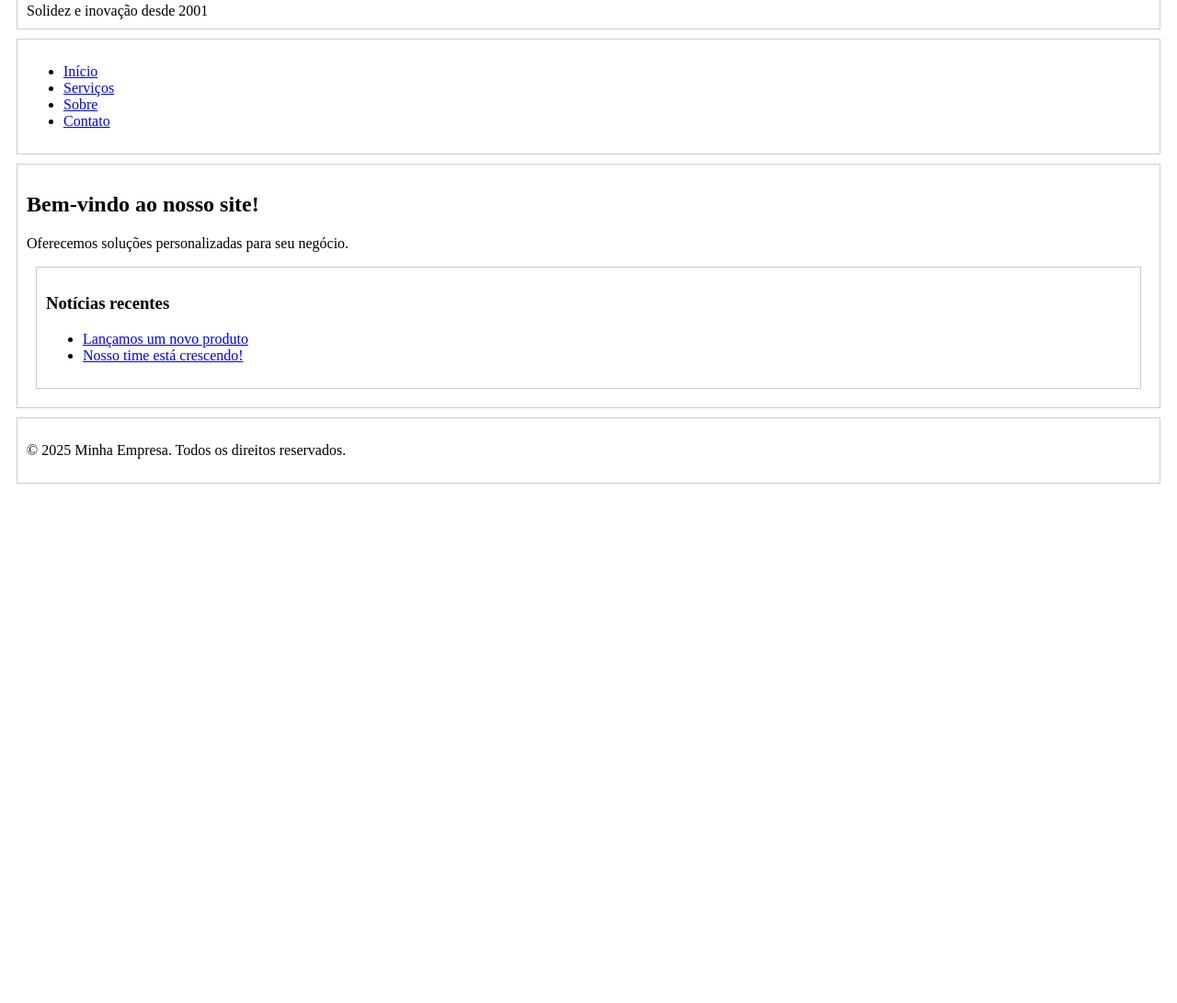
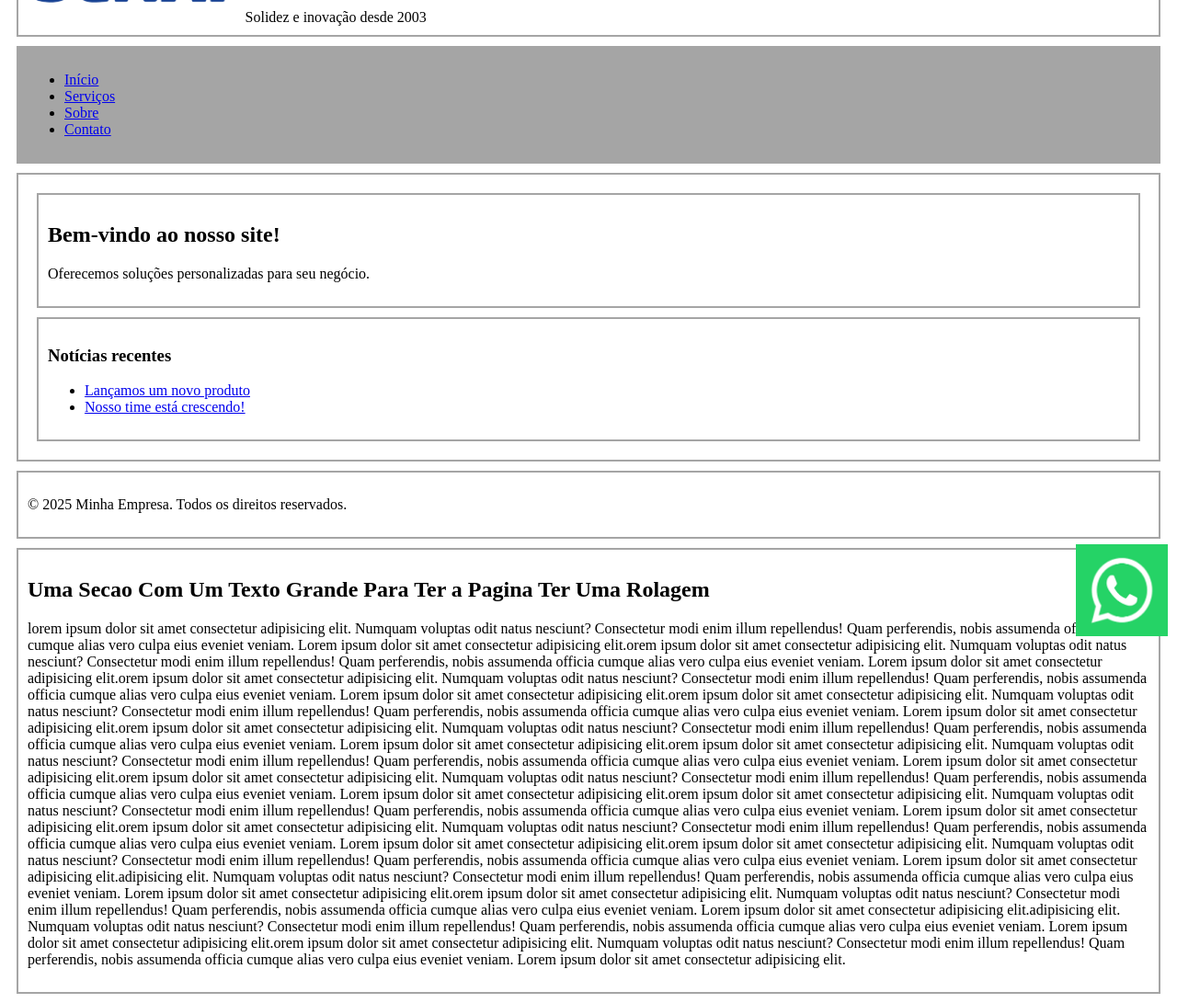
Before and after one commit to Rex23js/Projeto-Css, a plain HTML site: page Site.html in a window 1280 px wide. Shown: the part 98-1189 px from the top of the page at 92% size. Before the commit the page ends 800 px from the top, so only its background shows below. Drawn offline with Linux system fonts and the light colour scheme.

Commit message:
Atualizacao Empresa Senai

```diff
--- a/Site.html
+++ b/Site.html
@@ -1,21 +1,14 @@
 <!DOCTYPE html>
 <html lang="pt-br">
   <head>
-  <meta charset="UTF-8">
+    <meta charset="UTF-8" />
+    <link rel="stylesheet" href="style.css" />
     <title>Minha Empresa</title>
-  <style>
-    .header, .nav, .main, .sidebar, .footer {
-      padding: 10px;
-      margin: 10px;
-      border: 1px solid #ccc;
-    }
-  </style>
   </head>
   <body>
-
     <header class="header">
-    <h1>Minha Empresa</h1>
-    <span>Solidez e inovação desde 2001</span>
+      <img src="Logo_Senai.png" alt="" />
+      <span>Solidez e inovação desde 2003</span>
     </header>
 
     <nav class="nav">
@@ -42,9 +35,70 @@
       </aside>
     </main>
 
+    <img src="Whattsap.png" class="Whattsapp" />
+
     <footer class="footer">
       <p>© 2025 Minha Empresa. Todos os direitos reservados.</p>
     </footer>
-
+    <section class="section">
+      <h2>Uma Secao Com Um Texto Grande Para Ter a Pagina Ter Uma Rolagem</h2>
+      <p>
+        lorem ipsum dolor sit amet consectetur adipisicing elit. Numquam
+        voluptas odit natus nesciunt? Consectetur modi enim illum repellendus!
+        Quam perferendis, nobis assumenda officia cumque alias vero culpa eius
+        eveniet veniam. Lorem ipsum dolor sit amet consectetur adipisicing
+        elit.orem ipsum dolor sit amet consectetur adipisicing elit. Numquam
+        voluptas odit natus nesciunt? Consectetur modi enim illum repellendus!
+        Quam perferendis, nobis assumenda officia cumque alias vero culpa eius
+        eveniet veniam. Lorem ipsum dolor sit amet consectetur adipisicing
+        elit.orem ipsum dolor sit amet consectetur adipisicing elit. Numquam
+        voluptas odit natus nesciunt? Consectetur modi enim illum repellendus!
+        Quam perferendis, nobis assumenda officia cumque alias vero culpa eius
+        eveniet veniam. Lorem ipsum dolor sit amet consectetur adipisicing
+        elit.orem ipsum dolor sit amet consectetur adipisicing elit. Numquam
+        voluptas odit natus nesciunt? Consectetur modi enim illum repellendus!
+        Quam perferendis, nobis assumenda officia cumque alias vero culpa eius
+        eveniet veniam. Lorem ipsum dolor sit amet consectetur adipisicing
+        elit.orem ipsum dolor sit amet consectetur adipisicing elit. Numquam
+        voluptas odit natus nesciunt? Consectetur modi enim illum repellendus!
+        Quam perferendis, nobis assumenda officia cumque alias vero culpa eius
+        eveniet veniam. Lorem ipsum dolor sit amet consectetur adipisicing
+        elit.orem ipsum dolor sit amet consectetur adipisicing elit. Numquam
+        voluptas odit natus nesciunt? Consectetur modi enim illum repellendus!
+        Quam perferendis, nobis assumenda officia cumque alias vero culpa eius
+        eveniet veniam. Lorem ipsum dolor sit amet consectetur adipisicing
+        elit.orem ipsum dolor sit amet consectetur adipisicing elit. Numquam
+        voluptas odit natus nesciunt? Consectetur modi enim illum repellendus!
+        Quam perferendis, nobis assumenda officia cumque alias vero culpa eius
+        eveniet veniam. Lorem ipsum dolor sit amet consectetur adipisicing
+        elit.orem ipsum dolor sit amet consectetur adipisicing elit. Numquam
+        voluptas odit natus nesciunt? Consectetur modi enim illum repellendus!
+        Quam perferendis, nobis assumenda officia cumque alias vero culpa eius
+        eveniet veniam. Lorem ipsum dolor sit amet consectetur adipisicing
+        elit.orem ipsum dolor sit amet consectetur adipisicing elit. Numquam
+        voluptas odit natus nesciunt? Consectetur modi enim illum repellendus!
+        Quam perferendis, nobis assumenda officia cumque alias vero culpa eius
+        eveniet veniam. Lorem ipsum dolor sit amet consectetur adipisicing
+        elit.orem ipsum dolor sit amet consectetur adipisicing elit. Numquam
+        voluptas odit natus nesciunt? Consectetur modi enim illum repellendus!
+        Quam perferendis, nobis assumenda officia cumque alias vero culpa eius
+        eveniet veniam. Lorem ipsum dolor sit amet consectetur adipisicing
+        elit.adipisicing elit. Numquam voluptas odit natus nesciunt? Consectetur
+        modi enim illum repellendus! Quam perferendis, nobis assumenda officia
+        cumque alias vero culpa eius eveniet veniam. Lorem ipsum dolor sit amet
+        consectetur adipisicing elit.orem ipsum dolor sit amet consectetur
+        adipisicing elit. Numquam voluptas odit natus nesciunt? Consectetur modi
+        enim illum repellendus! Quam perferendis, nobis assumenda officia cumque
+        alias vero culpa eius eveniet veniam. Lorem ipsum dolor sit amet
+        consectetur adipisicing elit.adipisicing elit. Numquam voluptas odit
+        natus nesciunt? Consectetur modi enim illum repellendus! Quam
+        perferendis, nobis assumenda officia cumque alias vero culpa eius
+        eveniet veniam. Lorem ipsum dolor sit amet consectetur adipisicing
+        elit.orem ipsum dolor sit amet consectetur adipisicing elit. Numquam
+        voluptas odit natus nesciunt? Consectetur modi enim illum repellendus!
+        Quam perferendis, nobis assumenda officia cumque alias vero culpa eius
+        eveniet veniam. Lorem ipsum dolor sit amet consectetur adipisicing elit.
+      </p>
+    </section>
   </body>
 </html>
--- /dev/null
+++ b/style.css
@@ -0,0 +1,30 @@
+.header,
+.nav,
+.main,
+.sidebar,
+.footer,
+.Canto_Fixo,
+.Parte_Grande,
+section {
+  padding: 10px;
+  margin: 10px;
+  border: 2px solid #a5a5a5;
+}
+.nav {
+  background-color: #a5a5a5;
+  position: sticky;
+  top: 0;
+}
+
+.Whattsapp {
+  position: fixed;
+  bottom: 10px;
+  right: 10px;
+  height: 100px;
+  width: 100px;
+}
+
+img {
+  max-width: 100%;
+  height: 100px;
+}
```
Also changed, not shown: Logo_Senai.png (added), Whattsap.png (added). Lines whose indentation alone changed are shown as unchanged.
